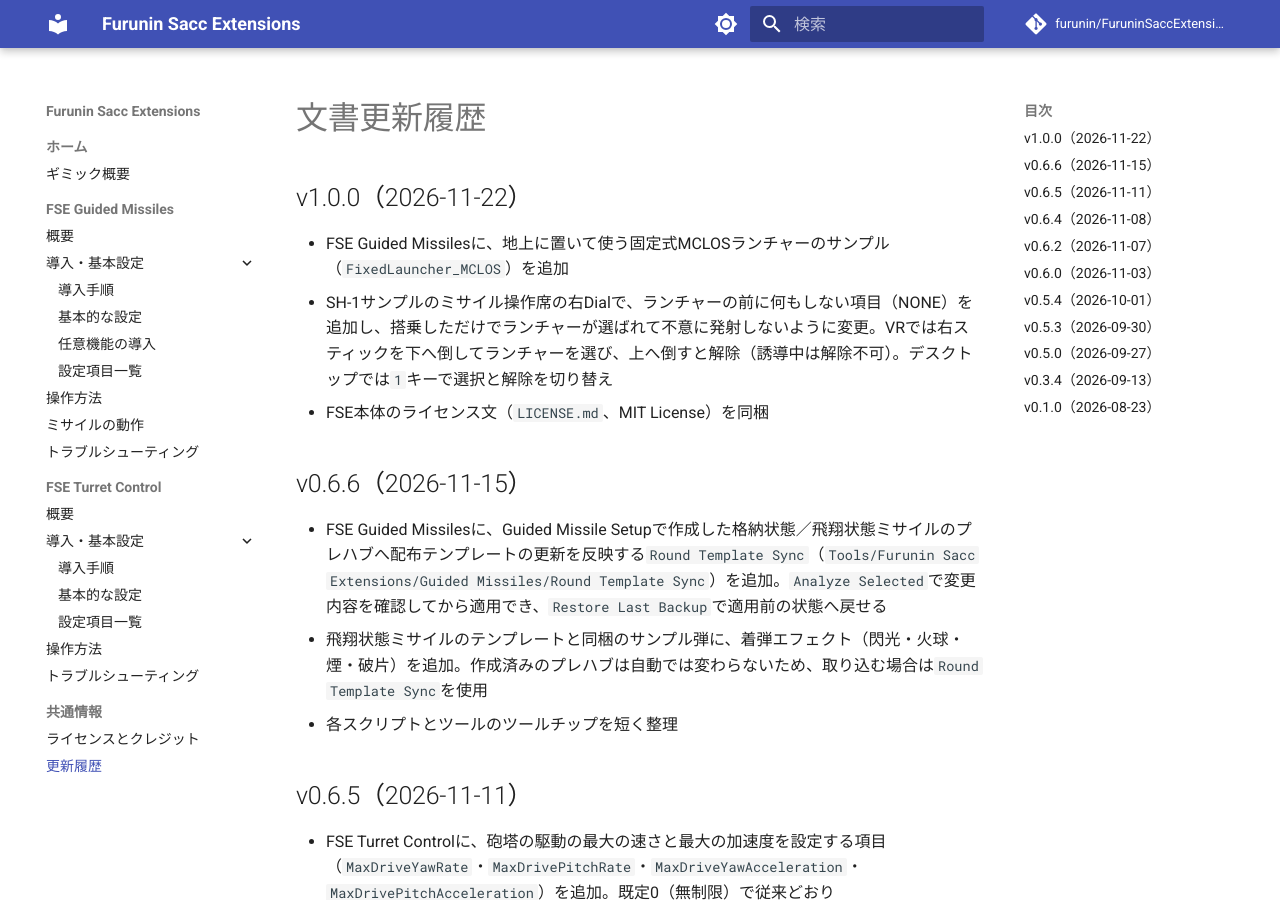
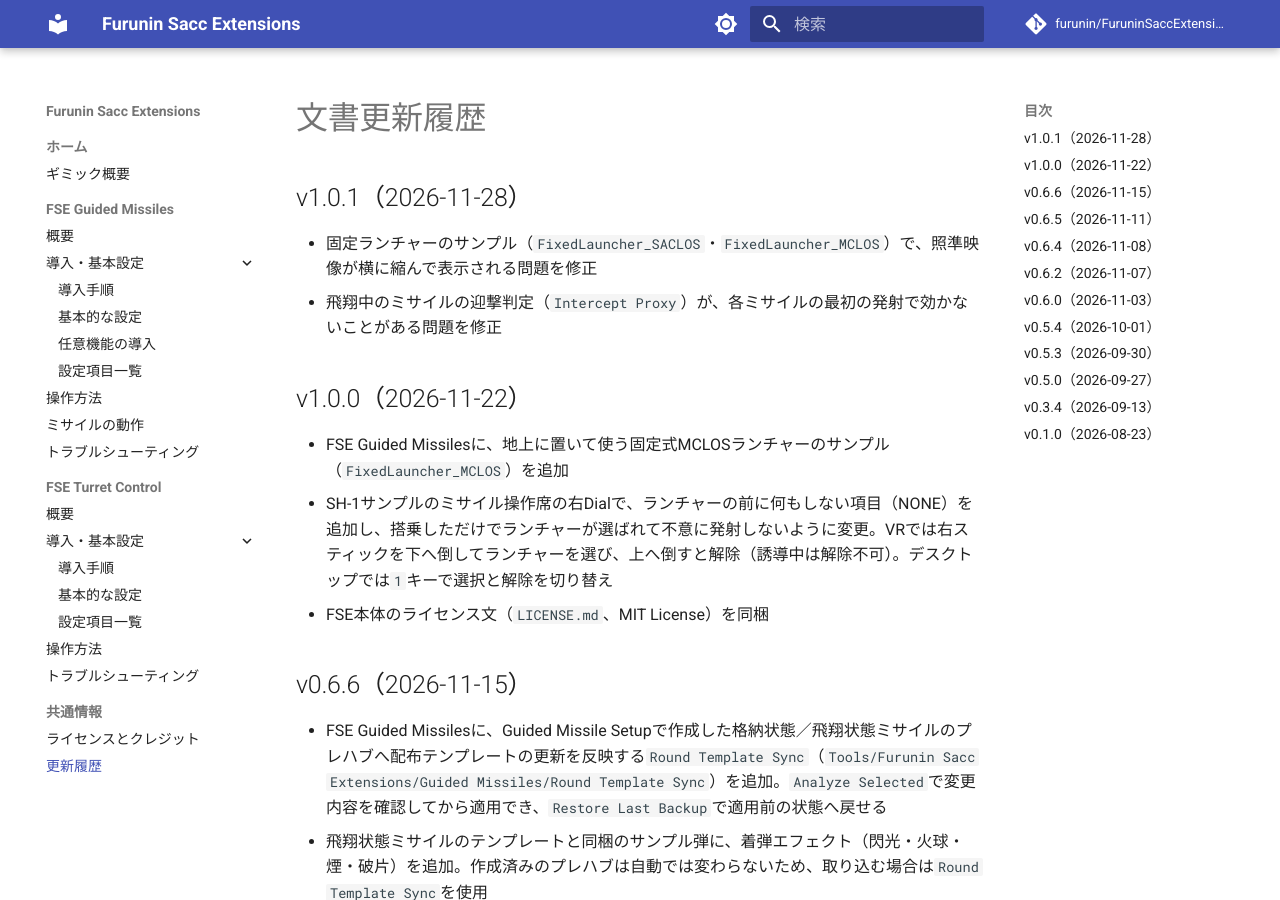
Before and after one commit to furunin/FuruninSaccExtensions-Docs, an MkDocs documentation site: the page built from docs/common/changelog.md, in a window 1280 px wide and 900 px high. Built offline with MkDocs 1.6.1 and Material for MkDocs 9.7.7, drawn with Linux system fonts in a browser that asks for light colours; comment, search, counter and statistics services are not loaded; the version menu is left out.

Commit message:
docs: add v1.0.1 changelog entry
Co-Authored-By: Claude Opus 5.5 <noreply@anthropic.com>

```diff
--- a/docs/common/changelog.md
+++ b/docs/common/changelog.md
@@ -1,4 +1,9 @@
 # 文書更新履歴
+
+## v1.0.1（2026-11-28）
+
+- 固定ランチャーのサンプル（`FixedLauncher_SACLOS`・`FixedLauncher_MCLOS`）で、照準映像が横に縮んで表示される問題を修正
+- 飛翔中のミサイルの迎撃判定（`Intercept Proxy`）が、各ミサイルの最初の発射で効かないことがある問題を修正
 
 ## v1.0.0（2026-11-22）
 
```
Also changed, not shown: 1 other file.
